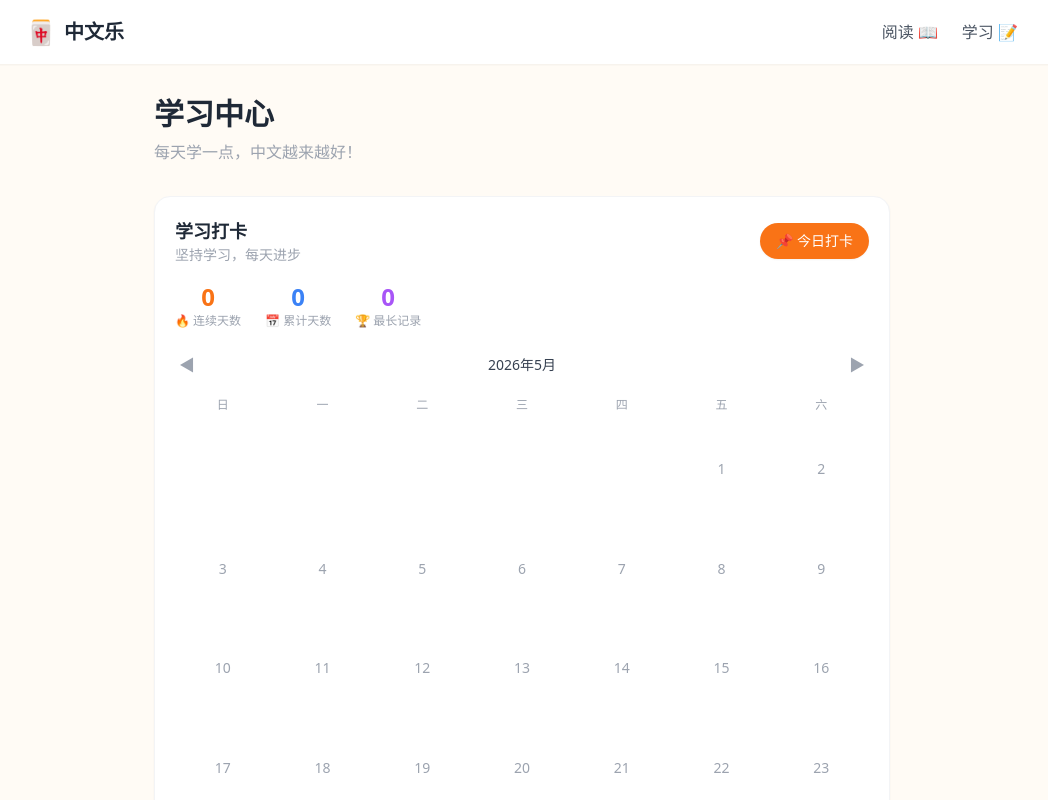
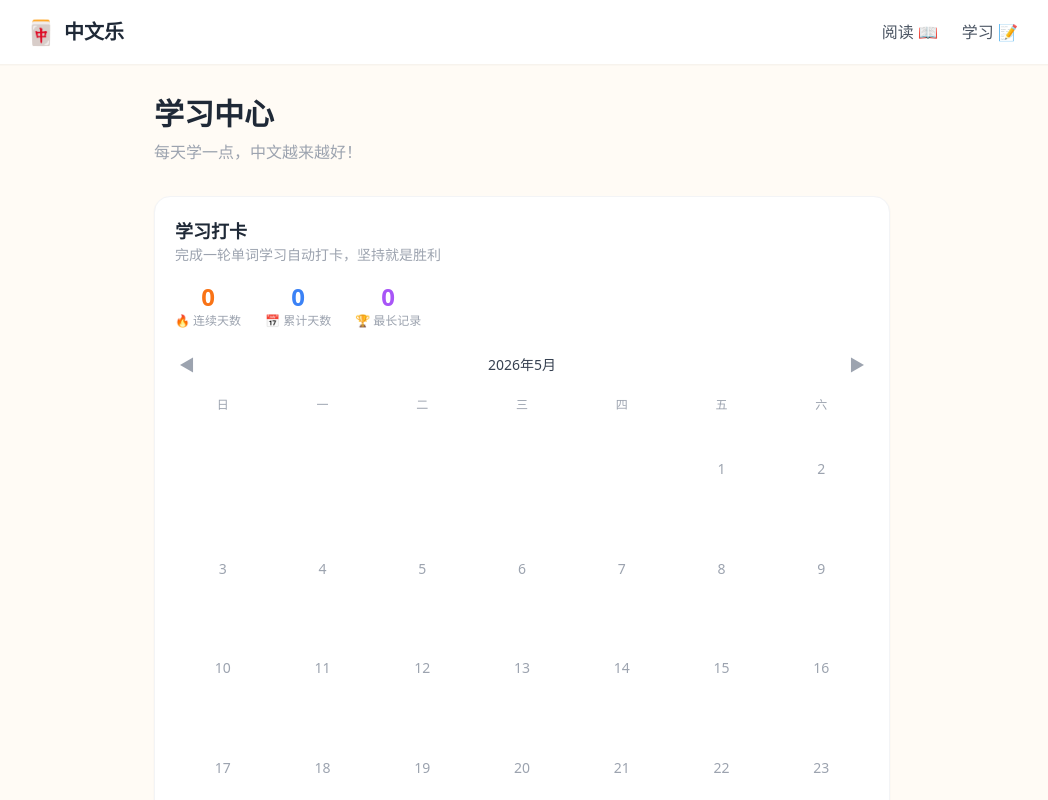
Before and after one commit to brucesunxi/Clearn, a Next.js app: page /learn in a window 1280 px wide. Shown: the top 800 px of the page, without its empty margins (118-1166 px from the left). Built offline with nearby package versions, Linux system fonts and the light colour scheme; no server answers.

Commit message:
fix: 打卡改为学习完成后自动触发
- 移除手动打卡按钮
- 打卡只在完成整轮单词学习后自动记录
- 单词记录答案不再触发打卡

```diff
--- a/components/CheckInCalendar.tsx
+++ b/components/CheckInCalendar.tsx
@@ -1,51 +1,26 @@
 'use client'
 
-import { useState, useEffect } from 'react'
-import { getCheckInData, getMonthData, isCheckedInToday } from '@/lib/checkin'
+import { useState } from 'react'
+import { getCheckInData, getMonthData } from '@/lib/checkin'
 
 const WEEKDAYS = ['日', '一', '二', '三', '四', '五', '六']
 
 export default function CheckInCalendar() {
-  const [checkin, setCheckin] = useState(() => getCheckInData())
-  const [todayChecked, setTodayChecked] = useState(false)
+  const [checkin] = useState(() => getCheckInData())
   const now = new Date()
   const [year, setYear] = useState(now.getFullYear())
   const [month, setMonth] = useState(now.getMonth() + 1)
-
-  useEffect(() => {
-    setTodayChecked(isCheckedInToday())
-  }, [])
-
-  const handleCheckIn = () => {
-    if (todayChecked) return
-    const { doCheckIn } = require('@/lib/checkin')
-    const newData = doCheckIn()
-    setCheckin(newData)
-    setTodayChecked(true)
-  }
 
   const days = getMonthData(year, month)
   const firstDayOfMonth = new Date(year, month - 1, 1).getDay()
 
   return (
     <div className="bg-white rounded-2xl shadow-sm border border-gray-100 p-5">
-      {/* Streak display */}
-      <div className="flex items-center justify-between mb-4">
-        <div>
-          <h2 className="text-lg font-bold text-gray-800">学习打卡</h2>
-          <p className="text-sm text-gray-400">坚持学习，每天进步</p>
-        </div>
-        <button
-          onClick={handleCheckIn}
-          disabled={todayChecked}
-          className={`px-4 py-2 rounded-full text-sm font-medium transition-all ${
-            todayChecked
-              ? 'bg-green-100 text-green-600 border border-green-200'
-              : 'bg-orange-500 text-white hover:bg-orange-600 shadow-sm'
-          }`}
-        >
-          {todayChecked ? '✅ 已打卡' : '📌 今日打卡'}
-        </button>
+      <div className="mb-4">
+        <h2 className="text-lg font-bold text-gray-800">学习打卡</h2>
+        <p className="text-sm text-gray-400">
+          完成一轮单词学习自动打卡，坚持就是胜利
+        </p>
       </div>
 
       {/* Stats */}
@@ -104,7 +79,6 @@ export default function CheckInCalendar() {
             {w}
           </div>
         ))}
-        {/* Empty cells before first day */}
         {Array.from({ length: firstDayOfMonth }).map((_, i) => (
           <div key={`empty-${i}`} />
         ))}
@@ -114,9 +88,7 @@ export default function CheckInCalendar() {
             <div
               key={d.date}
               className={`aspect-square rounded-lg flex items-center justify-center text-sm ${
-                d.checked
-                  ? 'bg-green-100'
-                  : 'text-gray-400'
+                d.checked ? 'bg-green-100' : 'text-gray-400'
               }`}
             >
               {d.checked ? '🟢' : dateNum}
--- a/components/FlashcardSession.tsx
+++ b/components/FlashcardSession.tsx
@@ -4,6 +4,7 @@ import { useState, useMemo, useCallback } from 'react'
 import Flashcard from './Flashcard'
 import type { Article, VocabularyItem } from '@/lib/types'
 import { buildWordDatabase, getNewWords, getReviewWords, recordAnswer } from '@/lib/words'
+import { doCheckIn } from '@/lib/checkin'
 
 interface FlashcardSessionProps {
   articles: Article[]
@@ -65,6 +66,7 @@ export default function FlashcardSession({ articles }: FlashcardSessionProps) {
     if (currentIndex + 1 < cards.length) {
       setCurrentIndex((i) => i + 1)
     } else {
+      doCheckIn() // Only check in after completing ALL words
       setStep('summary')
     }
   }, [cards, currentIndex])
--- a/lib/words.ts
+++ b/lib/words.ts
@@ -153,10 +153,6 @@ export function recordAnswer(
 
   saveAllProgress(progress)
 
-  // Trigger auto-checkin on learning activity
-  const { doCheckIn } = require('./checkin')
-  doCheckIn()
-
   return progress[wordId]
 }
 
```
